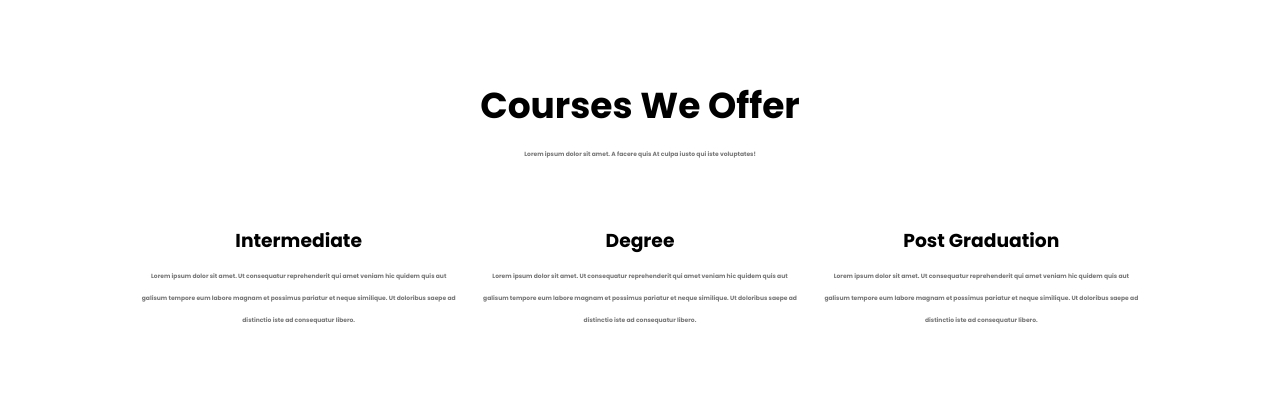
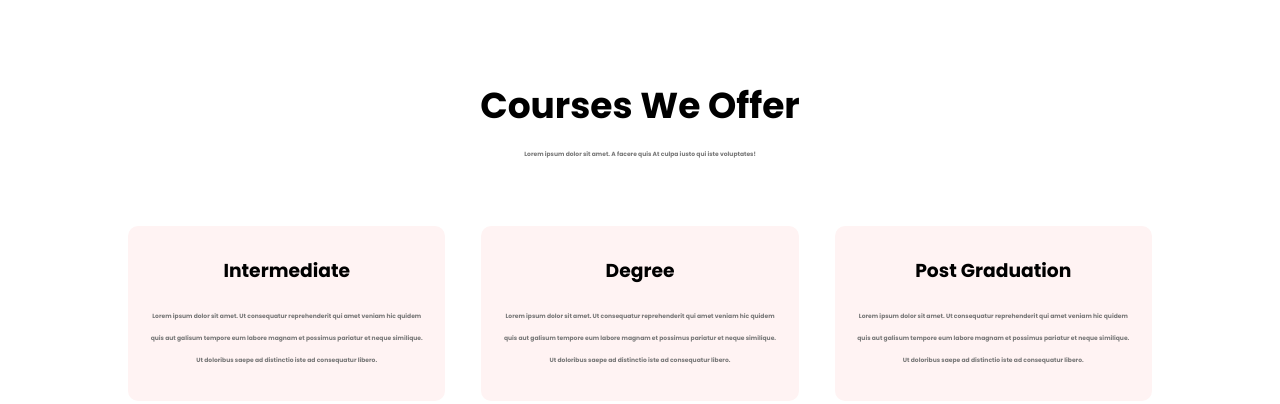
Before and after one commit to NtimaneKamohelo/Education-Website, a plain HTML site: page index.html in a window 1280 px wide. Shown: the part 822-1226 px from the top of the page. Before the commit the page ends 1163 px from the top, so only its background shows below. Drawn offline with Linux system fonts and the light colour scheme.

Commit message:
Kamohelo/Saved the css file

```diff
--- a/style.css
+++ b/style.css
@@ -144,9 +144,26 @@ p{
     line-height: 22px;
     padding: 10px;
 }
-
+/****Split the course in different sections****/
 .row{
     Margin-top: 5%;
     display: flex;
     justify-content: space-between;
 }
+.course-col{
+    flex-basis: 31%;
+    background: #fff3f3;
+    border-radius: 10px;
+    margin-bottom: 5%;
+    padding:20px 12px;
+    box-sizing: border-box;
+    transition: 0.5s;
+}
+h3{
+    text-align: center;
+    font-weight: 600;
+    margin: 10px 0;
+}
+.course-col:hover{
+    box-shadow: 0 0 20px 0px rgba(0,0,0,0.2);
+}
```
